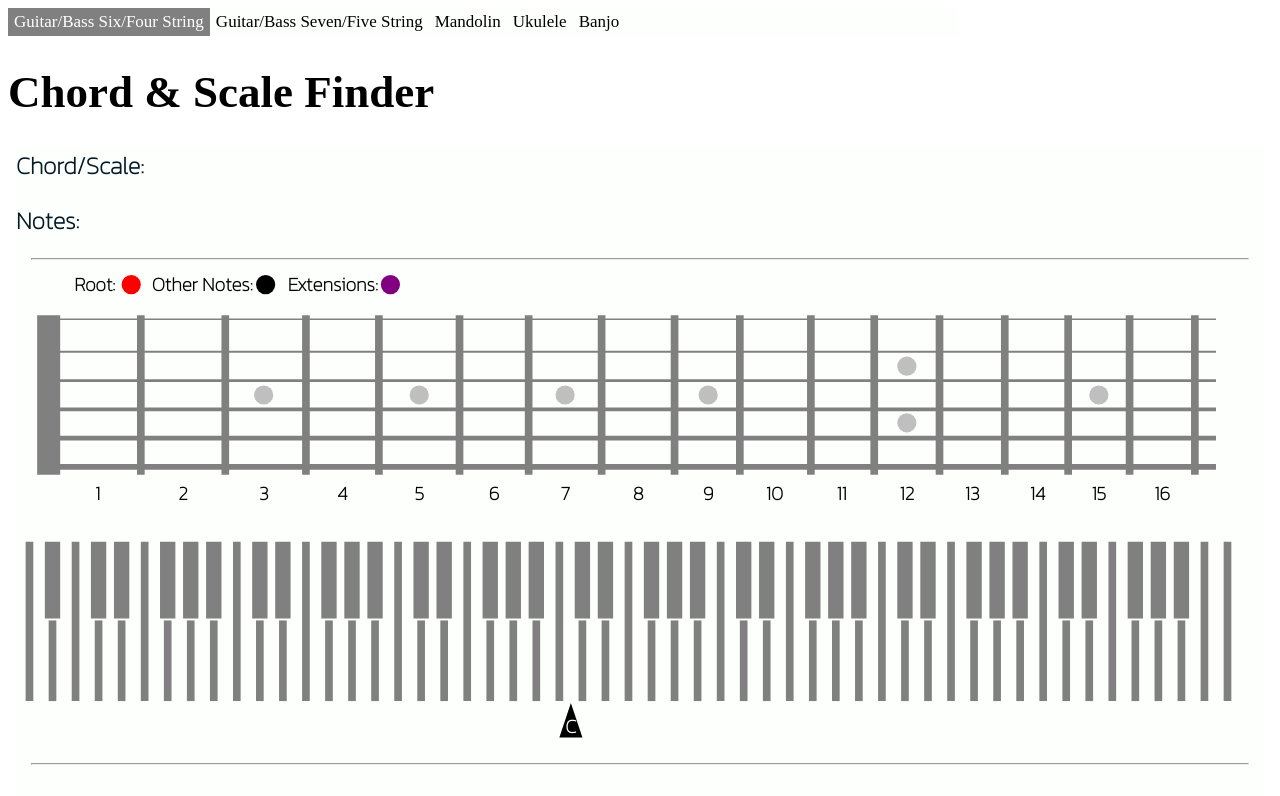
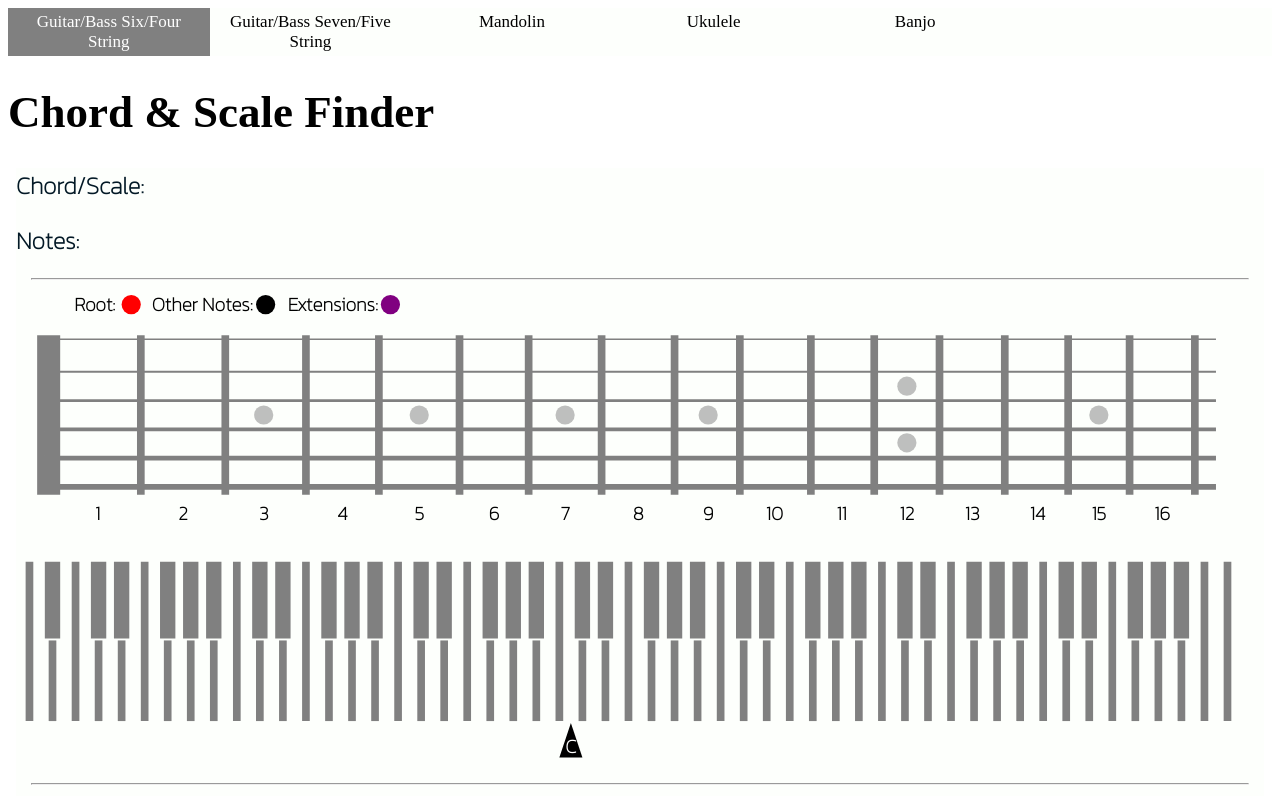
Before and after one commit to MarlonChance/ChordScaleGenerator, a SvelteKit app: page / in a window 1280 px wide. Shown: the top 796 px of the page. Built offline with nearby package versions, Linux system fonts and the light colour scheme.

Commit message:
visual changes

```diff
--- a/src/routes/+layout.svelte
+++ b/src/routes/+layout.svelte
@@ -25,7 +25,7 @@
   nav {
     background-color: #FDFFFC;
     overflow: hidden;
-    max-width: 75%;
+    max-width: 100%;
   }
 
   /* Style the links inside the navigation bar */
@@ -36,6 +36,7 @@
     padding: 4px 6px;
     text-decoration: none;
     font-size: 17px;
+    width: 15%;
   }
 
   /* Change the color of links on hover */
```
